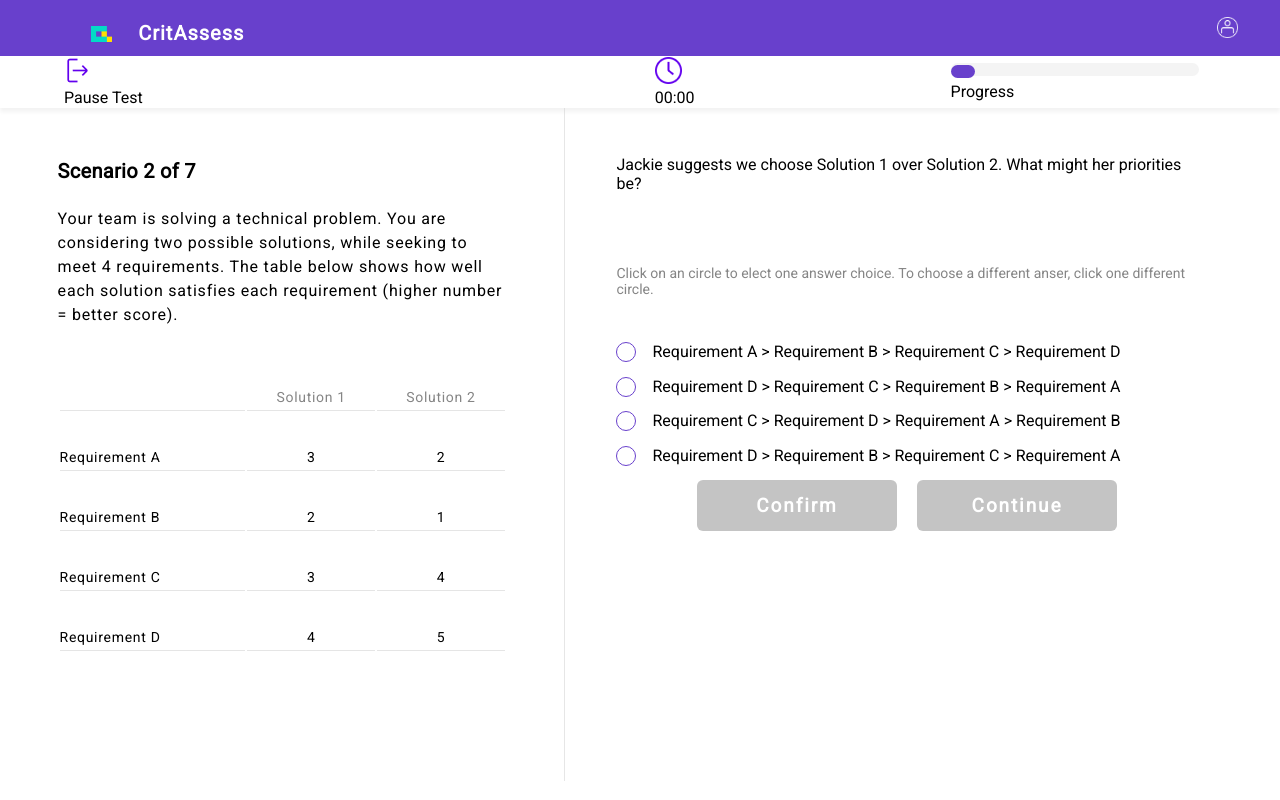
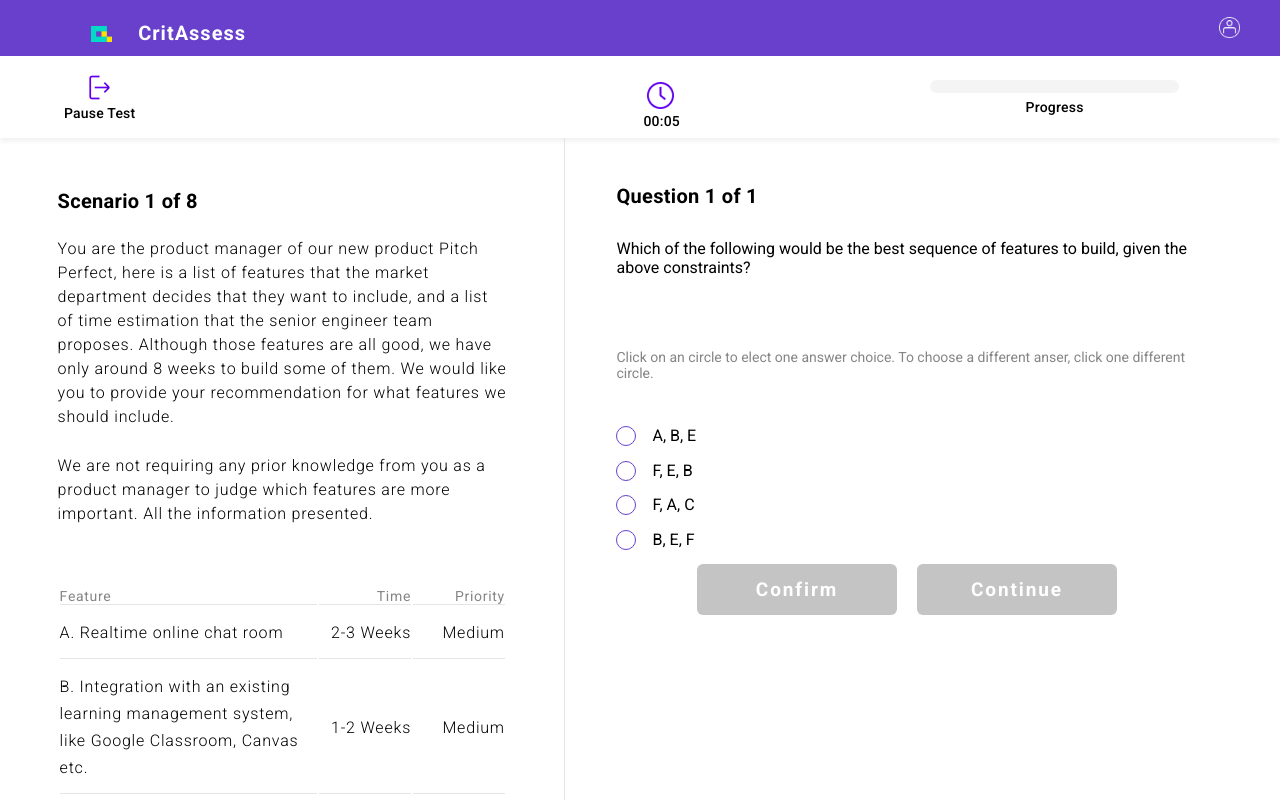
Before and after one commit to cmuxcelerate/CritAssess, an Angular app: page /assessment in a window 1280 px wide. Shown: the top 800 px of the page. Built offline with nearby package versions, Linux system fonts and the light colour scheme.

Commit message:
Updated navbar with intelligent progress bar, functional & toggleable timer, and updated fonts & spacing

```diff
--- a/src/app/assessment_data/assessment_classes/assessment.ts
+++ b/src/app/assessment_data/assessment_classes/assessment.ts
@@ -5,11 +5,25 @@ export class Assessment {
 	scenario: number; //Which scenario learner is currently on (starts at 0)
 	question: number; //Which question within the scenario learner is currently on (starts at 0)
 	confirmedAnswer: boolean; //Whether learner has hit 'confirm' on this question
+	questionsAnswered: number; //How many questions have been answered so far
 	constructor(questionGroups: Question[][]) {
 		this.questionGroups = questionGroups;
-		this.scenario = 1;
+		this.scenario = 0;
 		this.question = 0;
 		this.confirmedAnswer = false;
+		this.questionsAnswered = 0;
+	}
+
+
+	// Returns total number of questions in assessment
+	get questionCount(): number {
+		let res = 0;
+		this.questionGroups.forEach(questionGroup => {
+			questionGroup.forEach(question => {
+				res++;
+			});
+		});
+		return res;
 	}
 
 	// Returns dictionary with scores & counts for each kc
--- a/src/app/assessment_view/assessment-navbar/assessment-navbar.component.css
+++ b/src/app/assessment_view/assessment-navbar/assessment-navbar.component.css
@@ -5,18 +5,25 @@
 	align-items: center;
 	flex-direction: row;
 	width: 100%;
-	height: 52px;
+	height: 82px;
 	/*border: 2px solid black;*/
 	box-shadow: 0px 4px 4px rgba(0, 0, 0, 0.05);
 }
 
 span {
 	display: block;
+	font-style: normal;
+	font-weight: 500;
+	font-size: 14px;
+	line-height: 16px;
+	text-align: center;
+	letter-spacing: 0.015em;
 }
 /*Each group of icon + text in navbar, including progressbar*/
 .navbarGroup {
 	display: inline-block;
 	position: relative;
+	text-align: center;
 }
 
 
@@ -27,12 +34,19 @@ span {
 
 #timerWrapper {
 	margin-left: 40%;
+	cursor: pointer;
+}
+
+#timerWrapper span {
+	position: absolute;
+	left: -4px;
 }
 
 /*Progress bar*/
 #progressBarWrapper {
 	width: 19.4%;
 	margin-left: 20%;
+	text-align: left;
 }
 #progressBarBackground {
 	display: inline-block;
@@ -45,7 +59,7 @@ span {
 #progressBarFilling {
 	display: inline-block;
 	position: relative;
-	width: 10%;
+	transition: all .4s ease;
 	height: 13px;
 	border-radius: 6.5px;
 	background-color: #6840CC;
--- a/src/app/assessment_view/assessment-navbar/assessment-navbar.component.html
+++ b/src/app/assessment_view/assessment-navbar/assessment-navbar.component.html
@@ -4,14 +4,14 @@
 		<span>Pause Test</span>
 	</div>
 
-	<div id="timerWrapper" class="navbarGroup">
+	<div id="timerWrapper" class="navbarGroup" (click)="toggleTimer()">
 		<img src="./assets/clock.png">
-		<span>00:00</span>
+		<span [ngStyle]="{'display': showTimer ? 'block' : 'none'}">{{assessmentMinutes}}:{{assessmentSeconds}}</span>
 	</div>
 
 	<div id="progressBarWrapper" class="navbarGroup">
 		<div id="progressBarBackground">
-			<div id="progressBarFilling"></div>
+			<div id="progressBarFilling" [ngStyle]="{'width': assessment.questionsAnswered/assessment.questionCount * 100 + '%'}"></div>
 		</div>
 		<span>Progress</span>
 	</div>
--- a/src/app/assessment_view/assessment-navbar/assessment-navbar.component.ts
+++ b/src/app/assessment_view/assessment-navbar/assessment-navbar.component.ts
@@ -1,15 +1,43 @@
 import { Component, OnInit } from '@angular/core';
-
+import { AssessmentService } from '../../assessment_data/assessment.service';
 @Component({
   selector: 'app-assessment-navbar',
   templateUrl: './assessment-navbar.component.html',
   styleUrls: ['./assessment-navbar.component.css']
 })
 export class AssessmentNavbarComponent implements OnInit {
+	assessmentTime: number = 0;
+	showTimer: boolean;
+	get assessment()  {
+		return this.assessmentService.assessment;
+	}
 
-  constructor() { }
+	// Shows/Hides timer
+	toggleTimer() {
+		this.showTimer = !this.showTimer;
+	}
 
-  ngOnInit() {
-  }
+	get assessmentSeconds(): string {
+		let res = this.assessmentTime % 60;
+		let stringRes = res.toString();
+		if (res < 10) stringRes = "0" + stringRes;
+		return stringRes;
+	}
+
+	get assessmentMinutes(): string {
+		let res =  Math.floor(this.assessmentTime/60);
+		let stringRes = res.toString();
+		if (res < 10) stringRes = "0" + stringRes;
+		return stringRes;
+	}
+	constructor(private assessmentService: AssessmentService) { }
+
+	ngOnInit() {
+		this.showTimer = true;
+		// Start timer
+		setInterval(_ => {
+			this.assessmentTime++;
+		}, 1000);
+	}
 
 }
--- a/src/app/assessment_view/question_type_templates/mcq/mcq.component.html
+++ b/src/app/assessment_view/question_type_templates/mcq/mcq.component.html
@@ -1,6 +1,6 @@
 <!-- <h3>{{question.prompt}} Score: {{question.score}}</h3> -->
 
-<h3>{{question.header}}</h3>
+<h3>Question {{assessment.scenario + 1}} of {{assessment.question + 1}}</h3>
 <p id="prompt">{{question.prompt}}</p>
 <span>Click on an circle to elect one answer choice. To choose a different anser, click one different circle.</span>
 
--- a/src/app/assessment_view/question_type_templates/mcq/mcq.component.ts
+++ b/src/app/assessment_view/question_type_templates/mcq/mcq.component.ts
@@ -32,12 +32,14 @@ export class McqComponent implements OnInit {
 
 	// Confirms answer choice
 	submitAnswer() {
-		if (this.answerIsSelected) this.assessment.confirmedAnswer = true;
+		if (this.answerIsSelected) {
+			this.assessment.confirmedAnswer = true;
+			this.assessment.questionsAnswered++;
+		}
 	}
 
 	// Goes to next question, if possible
 	nextQuestion() {
-		console.log("going to next question");
 		// If there is another question in this scenario, load it
 		if (this.assessment.question < this.assessment.questionGroups[this.assessment.scenario].length - 1) {
 			this.assessment.question++;
--- a/src/index.html
+++ b/src/index.html
@@ -8,7 +8,7 @@
   <meta name="viewport" content="width=device-width, initial-scale=1">
   <link rel="icon" type="image/x-icon" href="favicon.ico">
   <!-- <link href="https://fonts.googleapis.com/css?family=Poppins&display=swap" rel="stylesheet"> -->
-  <link href="https://fonts.googleapis.com/css?family=Roboto&display=swap" rel="stylesheet">
+  <link href="https://fonts.googleapis.com/css?family=Roboto:100,100i,300,300i,400,400i,500,500i,700,700i,900,900i&display=swap" rel="stylesheet">
 </head>
 <body>
   <app-root></app-root>
```
